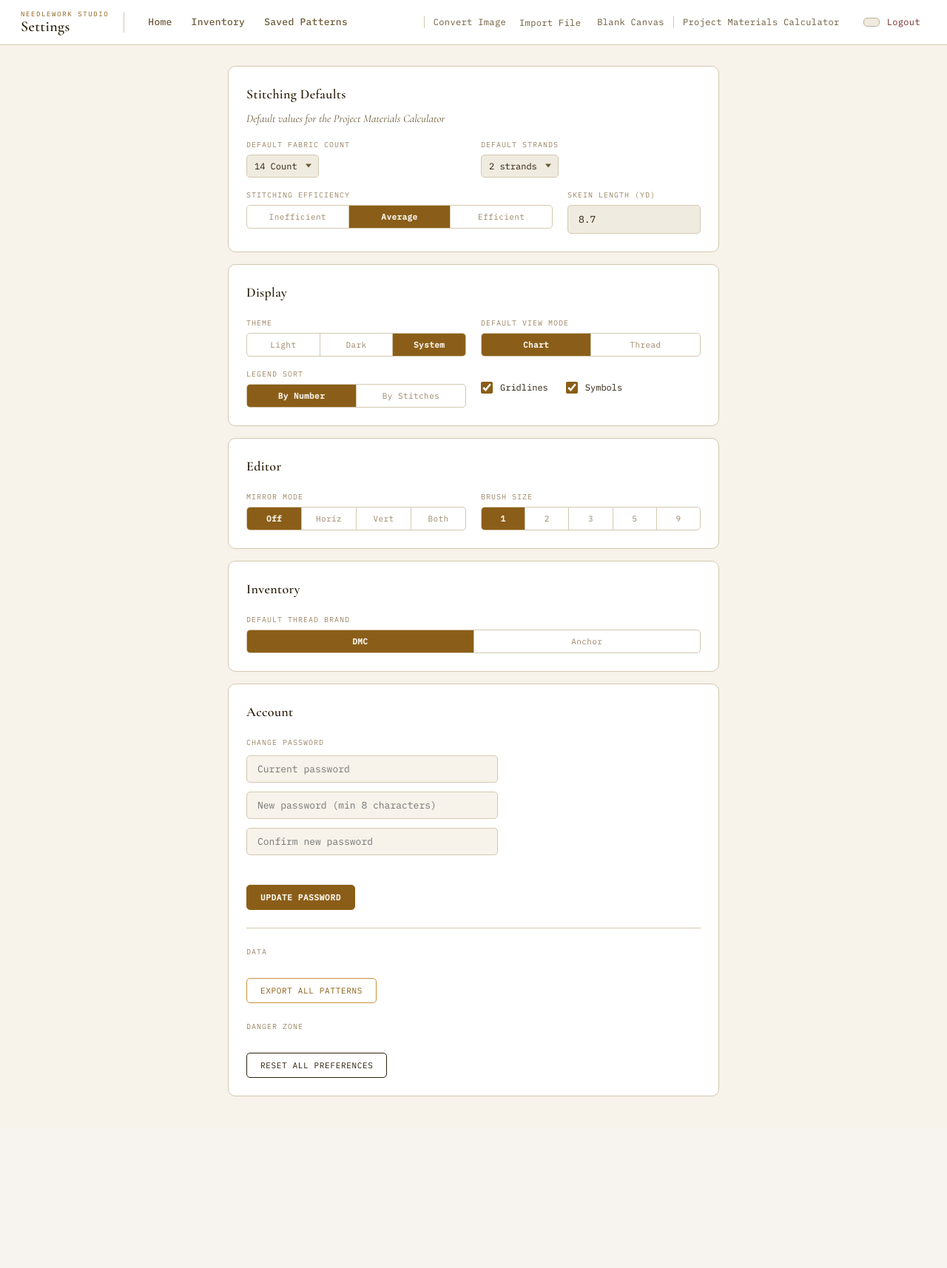
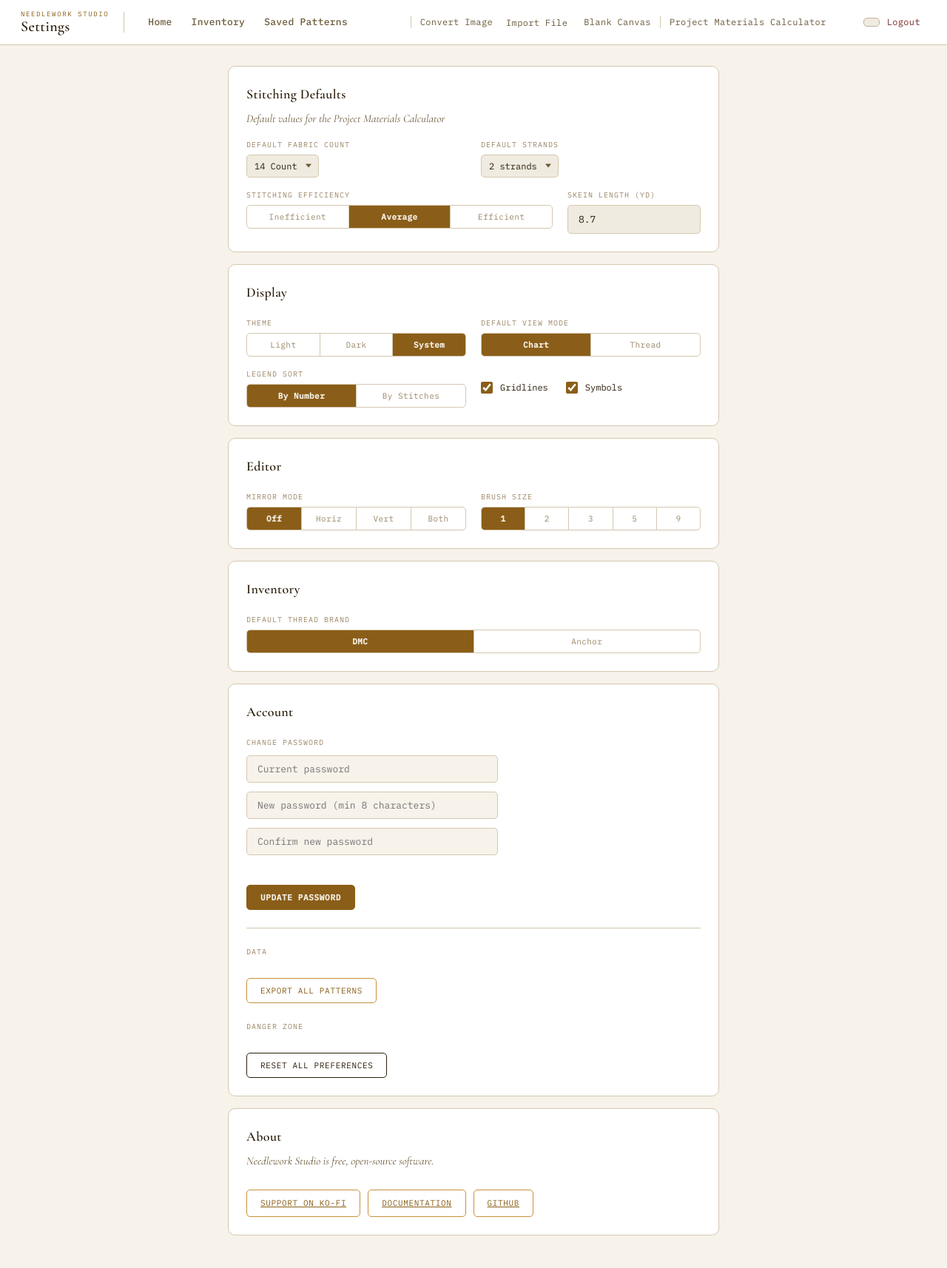
Before and after one commit to GreenglassT/NeedleworkStudio, a Flask app: page /settings in a window 1280 px wide. Shown: the whole page at 74% size. Before the commit the page ends 1482 px from the top, so only its background shows below. Run offline with Flask 3, Linux system fonts and the light colour scheme; a user stored in the database is signed in; data comes from the database, SQL or seed files in the repository; parts of the project's set-up code (start-up, migrations or seed data) failed here and were passed over; some libraries are stand-ins or nearby versions.

Commit message:
Add wiki help link, Ko-fi support, and larger nav icons
- Add help circle icon in nav linking to needlework-studio.com wiki
- Add About section to settings with Ko-fi, Documentation, and GitHub links
- Increase nav icon size for better visibility
- Make README wiki link more prominent

```diff
--- a/static/tokens.css
+++ b/static/tokens.css
@@ -163,6 +163,7 @@ body {
 .nav-link:hover { color: var(--text); background: var(--surface-2); }
 .nav-link.active { color: var(--gold); }
 .nav-link.nav-primary { font-size: 13px; font-weight: 500; letter-spacing: .02em; padding: 6px 12px; }
+.nav-link .ti { font-size: 18px; vertical-align: -2px; }
 .nav-link.danger { color: var(--skip); }
 .nav-link.danger:hover { background: var(--skip-bg); color: #d07070; }
 .nav-sep:first-of-type { margin-left: auto; }
--- a/templates/base.html
+++ b/templates/base.html
@@ -82,6 +82,7 @@
                     Sync
                 </button>
                 {% endif %}
+                <a href="https://needlework-studio.com/wiki/index.html" target="_blank" rel="noopener" class="nav-link" title="Help &amp; Documentation"><i class="ti ti-help-circle"></i></a>
                 <a href="/settings" class="nav-link {{ 'active' if request.path == '/settings' }}" title="Settings" aria-label="Settings"><i class="ti ti-settings"></i></a>
                 <button class="nav-link theme-toggle-btn" id="theme-toggle"
                         onclick="toggleTheme()" title="Toggle theme" aria-label="Toggle theme"></button>
--- a/templates/settings.html
+++ b/templates/settings.html
@@ -398,6 +398,16 @@
             </div>
         </section>
 
+        <section class="settings-section">
+            <h2 class="section-title">About</h2>
+            <p class="section-desc" style="margin-bottom:16px">Needlework Studio is free, open-source software.</p>
+            <div class="btn-row" style="gap:10px; flex-wrap:wrap">
+                <a href="https://ko-fi.com/greenglasst" target="_blank" rel="noopener" class="btn"><i class="ti ti-heart"></i> Support on Ko-fi</a>
+                <a href="https://needlework-studio.com/wiki/index.html" target="_blank" rel="noopener" class="btn"><i class="ti ti-book"></i> Documentation</a>
+                <a href="https://github.com/GreenglassT/NeedleworkStudio" target="_blank" rel="noopener" class="btn"><i class="ti ti-brand-github"></i> GitHub</a>
+            </div>
+        </section>
+
     </div>
 {% endblock %}
 
```
Also changed, not shown: README.md.
